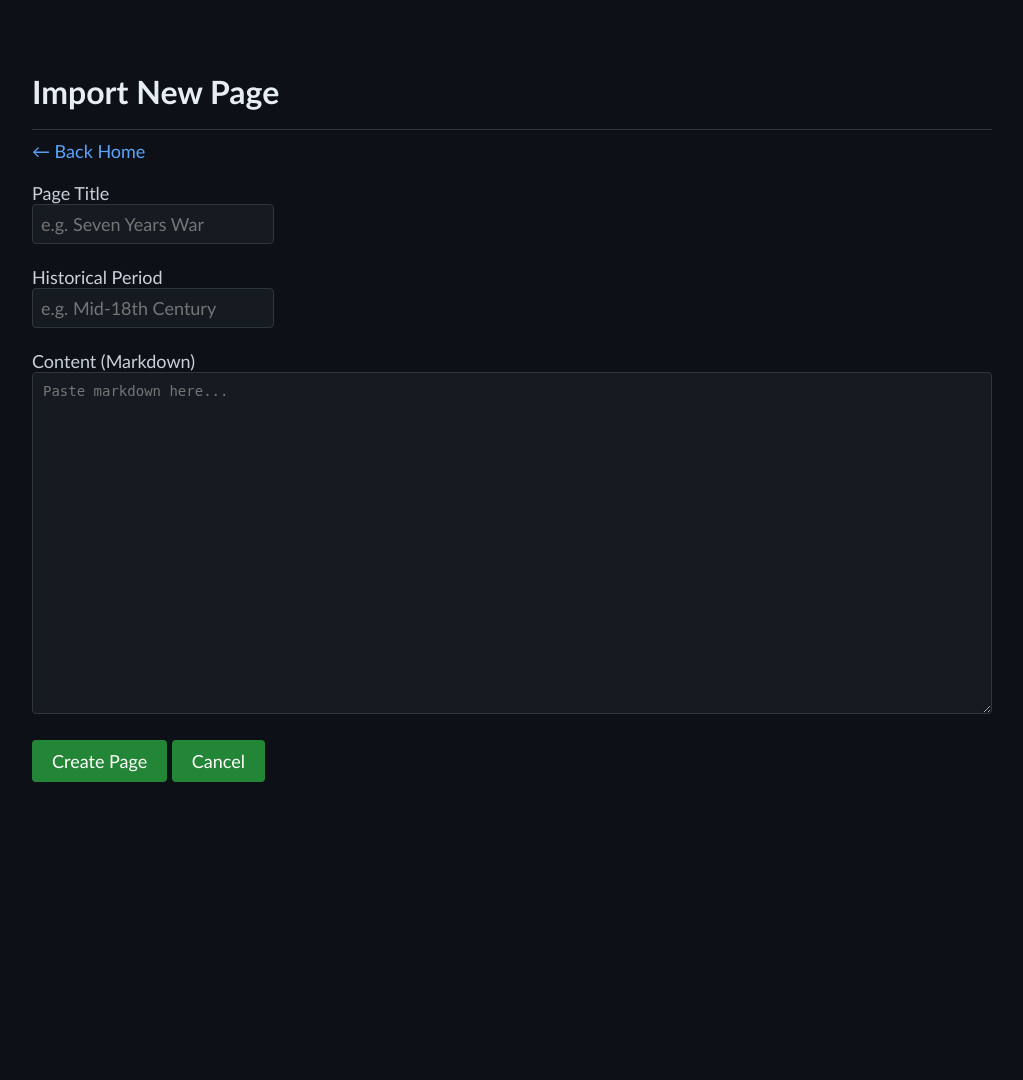
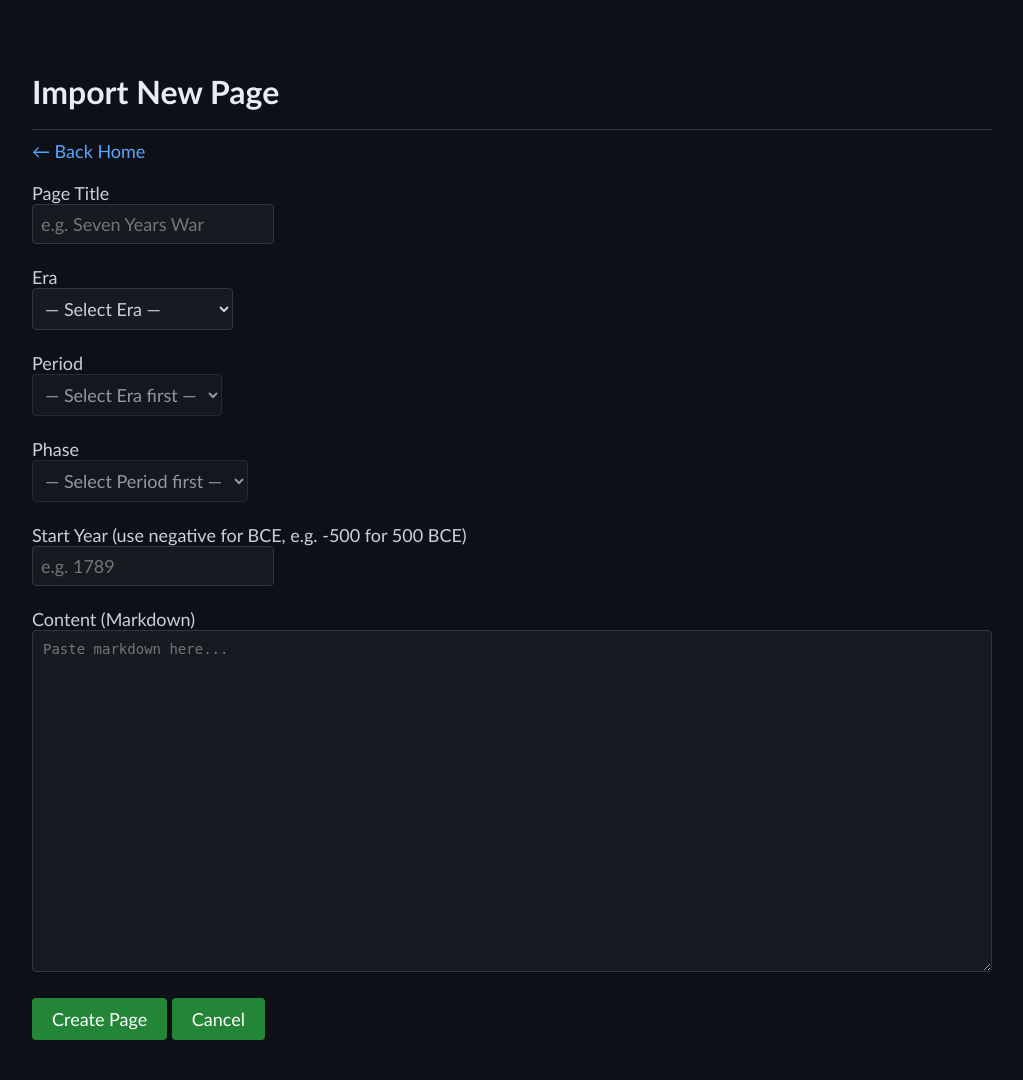
Before and after one commit to kp321-user/KP-Homepage, a Flask app: page /import in a window 1280 px wide. Shown: the whole page, without its empty margins (128-1151 px from the left). Before the commit the page ends 782 px from the top, so only its background shows below. Run offline with Flask 3, Linux system fonts and the light colour scheme; a user stored in the database is signed in; some libraries are stand-ins or nearby versions.

Commit message:
Add Era/Period/Phase/StartYear to history pages

```diff
--- a/app.py
+++ b/app.py
@@ -17,6 +17,7 @@ from dotenv import load_dotenv
 import threading
 from flask import send_file
 import yt_dlp
+from history_periods import HISTORY_PERIODS
 
 load_dotenv()
 
@@ -66,7 +67,10 @@ class HistoryPage(db.Model):
     id = db.Column(db.Integer, primary_key=True)
     title = db.Column(db.String(200))
     slug = db.Column(db.String(200), unique=True)
+    era = db.Column(db.String(200))
     period = db.Column(db.String(200))
+    phase = db.Column(db.String(200))
+    start_year = db.Column(db.Integer)
     date_added = db.Column(db.DateTime, default=lambda: datetime.now(timezone.utc))
     last_modified = db.Column(
         db.DateTime,
@@ -92,41 +96,37 @@ def python_notes():
 
 @app.route("/history")
 def history():
-    import re
-
     sort = request.args.get("sort", "date_added")
+    selected_era = request.args.get("era", "")
     selected_period = request.args.get("period", "")
+    selected_phase = request.args.get("phase", "")
 
     query = HistoryPage.query
+    if selected_era:
+        query = query.filter_by(era=selected_era)
     if selected_period:
         query = query.filter_by(period=selected_period)
+    if selected_phase:
+        query = query.filter_by(phase=selected_phase)
 
     if sort == "title":
         pages = query.order_by(HistoryPage.title.asc()).all()
     elif sort == "last_modified":
         pages = query.order_by(HistoryPage.last_modified.desc()).all()
+    elif sort == "chronological":
+        pages = query.order_by(HistoryPage.start_year.asc()).all()
     else:
         pages = query.order_by(HistoryPage.date_added.desc()).all()
-
-    def period_sort_key(period):
-        if period:
-            match = re.search(r"\d+", period)
-            if match:
-                return int(match.group())
-        return 9999
-
-    periods = [
-        r[0] for r in db.session.query(HistoryPage.period).distinct().all() if r[0]
-    ]
-    periods.sort(key=period_sort_key)
 
     return render_template(
         "history.html",
         render_env=os.getenv("RENDER"),
         history_pages=pages,
         selected_sort=sort,
+        selected_era=selected_era,
         selected_period=selected_period,
-        periods=periods,
+        selected_phase=selected_phase,
+        periods=HISTORY_PERIODS,
     )
 
 
@@ -182,7 +182,11 @@ def edit_page(id):
         # update database
         page.title = title
         page.slug = slug
-        page.period = period
+        page.era = request.form.get("era")
+        page.period = request.form.get("period")
+        page.phase = request.form.get("phase")
+        start_year = request.form.get("start_year")
+        page.start_year = int(start_year) if start_year else None
         page.last_modified = datetime.now(timezone.utc)
         db.session.commit()
 
@@ -190,10 +194,15 @@ def edit_page(id):
 
     # GET — load existing page content for editing
     filepath = os.path.join("templates", "history_pages", f"{page.slug}.html")
-    with open(filepath, "r", encoding="utf-8") as f:
-        raw_html = f.read()
+    if os.path.exists(filepath):
+        with open(filepath, "r", encoding="utf-8") as f:
+            raw_html = f.read()
+    else:
+        raw_html = ""
 
-    return render_template("edit_page.html", page=page, raw_html=raw_html)
+    return render_template(
+        "edit_hpage.html", page=page, raw_html=raw_html, periods=HISTORY_PERIODS
+    )
 
 
 @app.route("/llms")
@@ -363,14 +372,15 @@ def import_page():
         title = request.form.get("title")
         slug = title.lower().replace(" ", "-")
         md_content = request.form.get("content")
+        era = request.form.get("era")
         period = request.form.get("period")
+        phase = request.form.get("phase")
+        start_year = request.form.get("start_year")
 
-        # convert markdown to HTML
         html_content = markdown.markdown(
             md_content, extensions=["tables", "fenced_code"]
         )
 
-        # build the full page using your template
         page = f"""<!DOCTYPE html>
             <html lang="en">
             <head>
@@ -390,21 +400,26 @@ def import_page():
             </body>
             </html>"""
 
-        # save to templates folder
         filepath = os.path.join("templates", "history_pages", f"{slug}.html")
         with open(filepath, "w", encoding="utf-8") as f:
             f.write(page)
 
-        # save to database
         existing = HistoryPage.query.filter_by(slug=slug).first()
         if not existing:
-            new_page = HistoryPage(title=title, slug=slug, period=period)
+            new_page = HistoryPage(
+                title=title,
+                slug=slug,
+                era=era,
+                period=period,
+                phase=phase,
+                start_year=int(start_year) if start_year else None,
+            )
             db.session.add(new_page)
             db.session.commit()
 
         return redirect(f"/pages/{slug}")
 
-    return render_template("import.html")
+    return render_template("import.html", periods=HISTORY_PERIODS)
 
 
 @app.route("/pages/<slug>")
--- /dev/null
+++ b/history_periods.py
@@ -0,0 +1,78 @@
+HISTORY_PERIODS = {
+    "Prehistory": {
+        "Stone Age": ["Paleolithic", "Mesolithic", "Neolithic"],
+        "Bronze Age": ["Early Bronze Age", "Middle Bronze Age", "Late Bronze Age"],
+        "Iron Age": ["Early Iron Age", "Late Iron Age"],
+    },
+    "Ancient History": {
+        "Early Civilizations": ["Mesopotamia", "Ancient Egypt", "Indus Valley"],
+        "Classical Antiquity": [
+            "Archaic Greece",
+            "Classical Greece",
+            "Hellenistic Period",
+        ],
+        "Roman Era": ["Roman Republic", "Pax Romana", "Late Roman Empire"],
+    },
+    "Middle Ages": {
+        "Early Middle Ages": [
+            "Migration Period",
+            "Merovingian Phase",
+            "Carolingian Phase",
+        ],
+        "High Middle Ages": [
+            "Feudal Expansion",
+            "Crusading Phase",
+            "Medieval Warm Period",
+        ],
+        "Late Middle Ages": [
+            "Black Death Phase",
+            "Hundred Years War",
+            "Pre-Renaissance",
+        ],
+    },
+    "Early Modern Period": {
+        "Renaissance": [
+            "Early Renaissance",
+            "High Renaissance",
+            "Northern Renaissance",
+        ],
+        "Age of Exploration": [
+            "Iberian Exploration",
+            "Columbian Exchange",
+            "Colonial Expansion",
+        ],
+        "Scientific Revolution": [
+            "Copernican Phase",
+            "Newtonian Phase",
+            "Enlightenment",
+        ],
+        "Age of Revolution": [
+            "American Revolution",
+            "French Revolution",
+            "Napoleonic Era",
+        ],
+    },
+    "Modern Period": {
+        "Industrial Era": [
+            "First Industrial Revolution",
+            "Second Industrial Revolution",
+            "Mass Production Phase",
+        ],
+        "Age of Imperialism": [
+            "European Expansion",
+            "Scramble for Africa",
+            "Colonial Peak",
+        ],
+        "World Wars": ["World War I", "Interwar Period", "World War II"],
+        "Cold War": ["Early Cold War", "Space Race", "Detente", "Late Cold War"],
+    },
+    "Contemporary": {
+        "Post-War Era": ["Reconstruction Phase", "Decolonization", "Economic Boom"],
+        "Globalization": [
+            "Digital Revolution",
+            "Information Age",
+            "Global Integration",
+        ],
+        "21st Century": ["Post 9/11", "Financial Crisis Era", "Pandemic Era"],
+    },
+}
--- a/static/darkstyle.css
+++ b/static/darkstyle.css
@@ -95,6 +95,8 @@ input, button, select {
 
 input[type="text"],
 input[type="url"],
+input[type="number"],
+input[type="password"],
 select {
     flex: 1;
     padding: 8px;
@@ -368,7 +370,13 @@ blockquote {
     border-radius: 0 6px 6px 0;
     color: #8b949e;
 }
-
+input:-webkit-autofill,
+input:-webkit-autofill:hover,
+input:-webkit-autofill:focus {
+    -webkit-box-shadow: 0 0 0px 1000px #161b22 inset;
+    -webkit-text-fill-color: #c9d1d9;
+    border: 1px solid #30363d;
+}
 
 /* ── Syntax highlighting (Pandoc) ── */
 pre > code.sourceCode { white-space: pre; position: relative; }
--- a/templates/import.html
+++ b/templates/import.html
@@ -14,8 +14,26 @@
     <label>Page Title</label><br>
     <input type="text" name="title" placeholder="e.g. Seven Years War" required><br><br>
 
-    <label>Historical Period</label><br>
-    <input type="text" name="period" placeholder="e.g. Mid-18th Century"><br><br>
+    <label>Era</label><br>
+    <select id="era" name="era" onchange="updatePeriods()">
+      <option value="">— Select Era —</option>
+      {% for era in periods %}
+        <option value="{{ era }}">{{ era }}</option>
+      {% endfor %}
+    </select><br><br>
+
+    <label>Period</label><br>
+    <select id="period" name="period" onchange="updatePhases()" disabled>
+      <option value="">— Select Era first —</option>
+    </select><br><br>
+
+    <label>Phase</label><br>
+    <select id="phase" name="phase" disabled>
+      <option value="">— Select Period first —</option>
+    </select><br><br>
+
+    <label>Start Year (use negative for BCE, e.g. -500 for 500 BCE)</label><br>
+    <input type="number" name="start_year" placeholder="e.g. 1789"><br><br>
 
     <label>Content (Markdown)</label><br>
     <textarea name="content" rows="20" style="width: 100%; font-family: monospace; background-color: #161b22; color: #c9d1d9; border: 1px solid #30363d; border-radius: 4px; padding: 10px; font-size: 14px;" placeholder="Paste markdown here..."></textarea><br><br>
@@ -23,5 +41,46 @@
     <button type="submit">Create Page</button>
     <a href="/"><button type="button">Cancel</button></a>
   </form>
+<script>
+  const periodsData = {{ periods | tojson }};
+
+  function updatePeriods() {
+    const era = document.getElementById("era").value;
+    const periodSel = document.getElementById("period");
+    const phaseSel = document.getElementById("phase");
+
+    periodSel.innerHTML = '<option value="">— Select Period —</option>';
+    phaseSel.innerHTML = '<option value="">— Select Period first —</option>';
+    phaseSel.disabled = true;
+
+    if (!era) { periodSel.disabled = true; return; }
+    periodSel.disabled = false;
+
+    for (const period in periodsData[era]) {
+      const opt = document.createElement("option");
+      opt.value = period;
+      opt.textContent = period;
+      periodSel.appendChild(opt);
+    }
+  }
+
+  function updatePhases() {
+    const era = document.getElementById("era").value;
+    const period = document.getElementById("period").value;
+    const phaseSel = document.getElementById("phase");
+
+    phaseSel.innerHTML = '<option value="">— Select Phase —</option>';
+
+    if (!period) { phaseSel.disabled = true; return; }
+    phaseSel.disabled = false;
+
+    periodsData[era][period].forEach(phase => {
+      const opt = document.createElement("option");
+      opt.value = phase;
+      opt.textContent = phase;
+      phaseSel.appendChild(opt);
+    });
+  }
+</script>
 </body>
 </html>
```
Also changed, not shown: sync_db.py (+124 -94 lines), templates/edit_hpage.html (+70 -2 lines), templates/history.html (+29 -6 lines), templates/history_pages/the-crisis-of-the-third-century.html (added, +31 -0 lines), templates/history_pages/the-sack-of-rome.html (added, +14 -0 lines), 1 other file.
